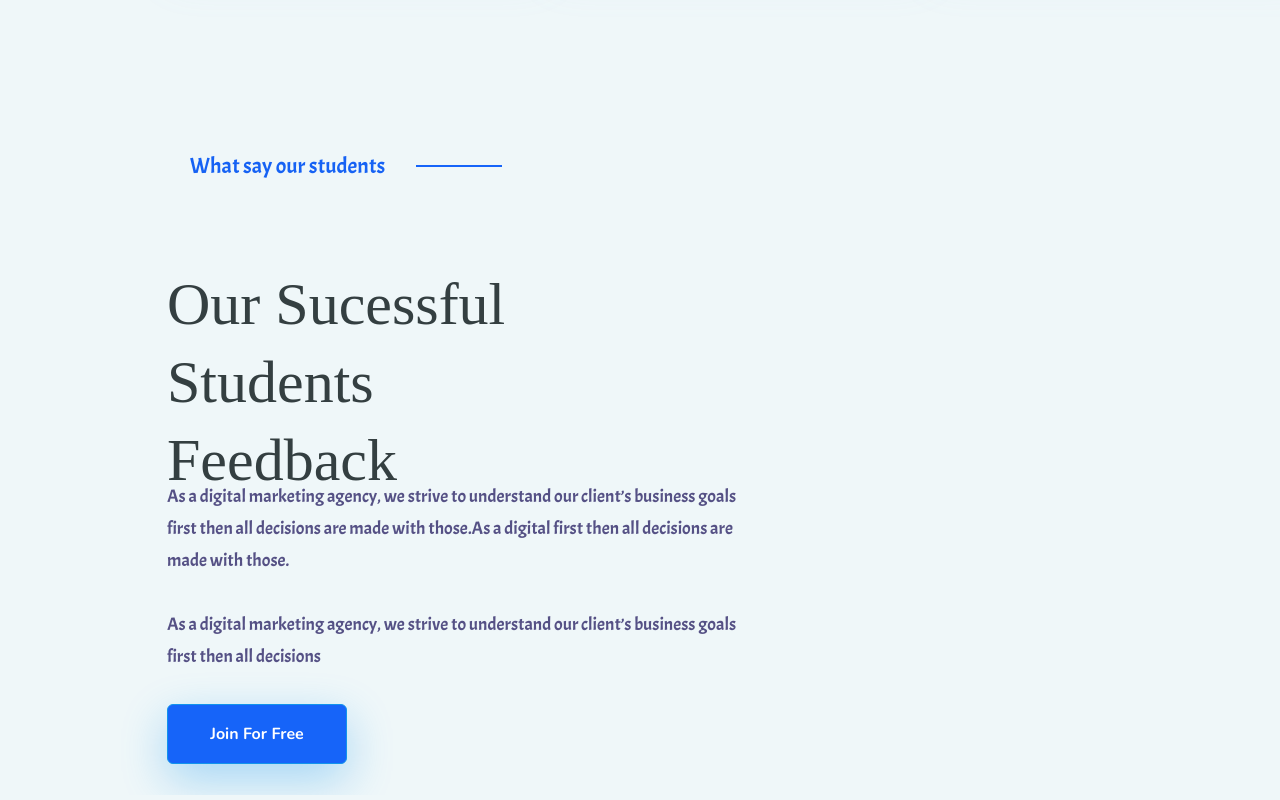
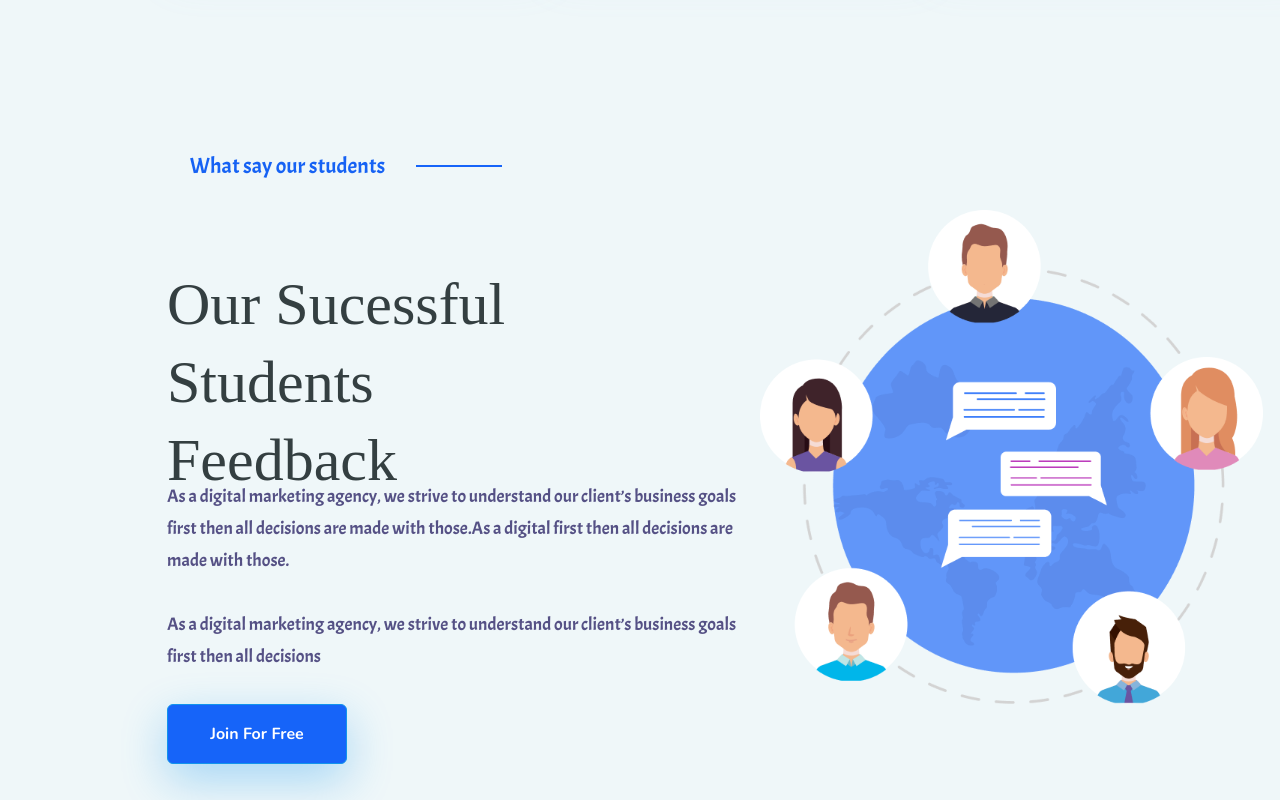
Before and after one commit to jordanssentamu/e-learning-landingpage, a plain HTML site: page index.html in a window 1280 px wide. Shown: the part 2920-3720 px from the top of the page. Drawn offline with nearby package versions, Linux system fonts and the light colour scheme; a web font is replaced by a local one.

Commit message:
the second div of the section containing only an image with class name success-subsection-2-img-wrapper

```diff
--- a/css/main.css
+++ b/css/main.css
@@ -549,6 +549,8 @@ box-shadow: 0px 16px 46px rgba(242, 153, 74, 0.33)
     padding-left: 159px;
     padding-right: 105px;
     margin-top: 156px;
+    height: auto;
+    display: flex;
 }
 .success-subsection-1-main-heading {
     height: 156px;
@@ -558,3 +560,10 @@ box-shadow: 0px 16px 46px rgba(242, 153, 74, 0.33)
     height: 182px;
     width: 593px;
 }
+.success-subsection-2-img-wrapper img {
+    height: 658.850341796875px;
+    width: 502.9961547851562px;
+    object-fit: contain;
+
+
+}
--- a/index.html
+++ b/index.html
@@ -204,7 +204,10 @@
                 <a>Join For Free</a>
             </div>
         </div>
-        <div></div>
+        <!-- success-section-2 -->
+        <div class="success-subsection-2-img-wrapper">
+            <img src="img/Group 10147.png">
+        </div>
     </section>
 
 
```
Also changed, not shown: img/Group 10147.png (added).
